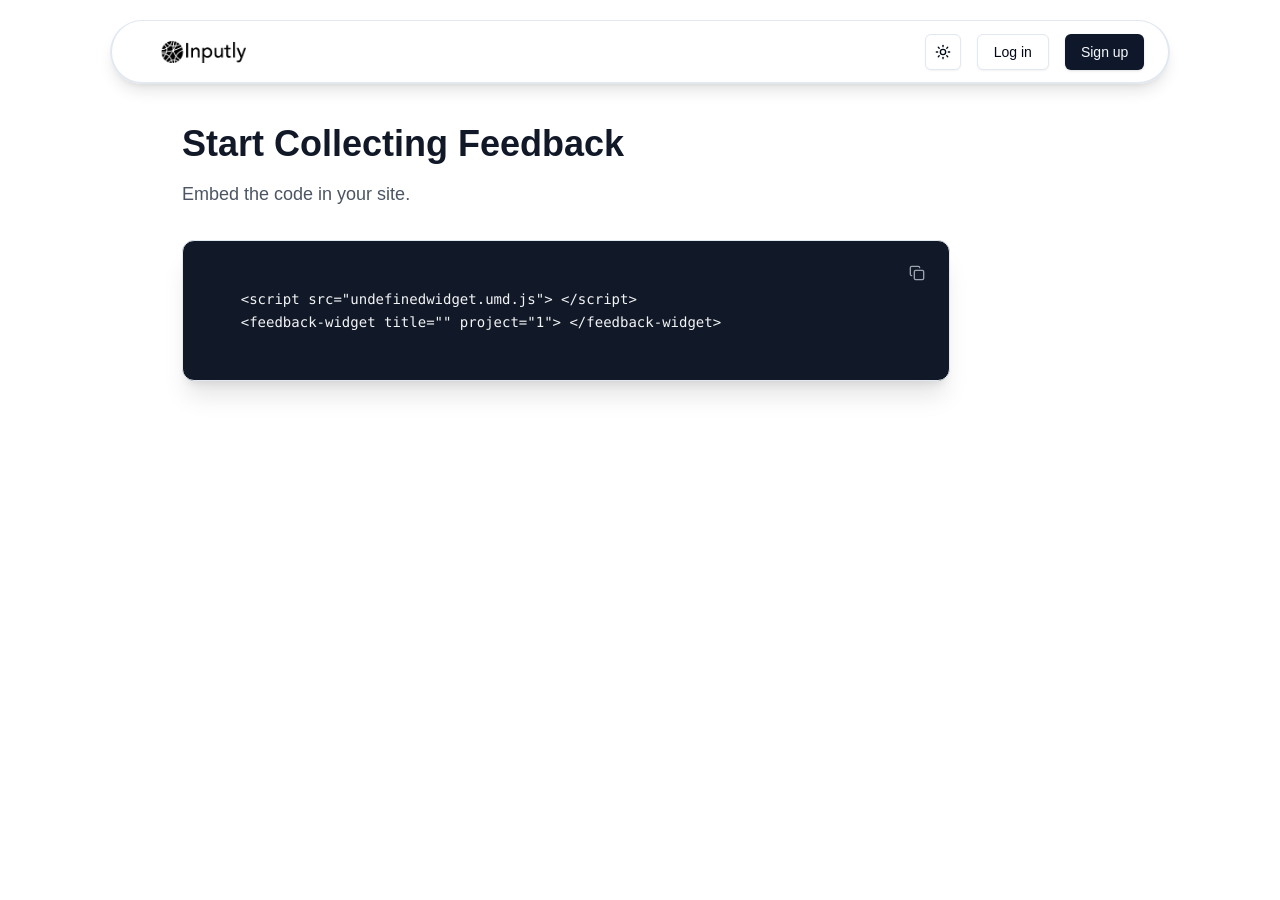
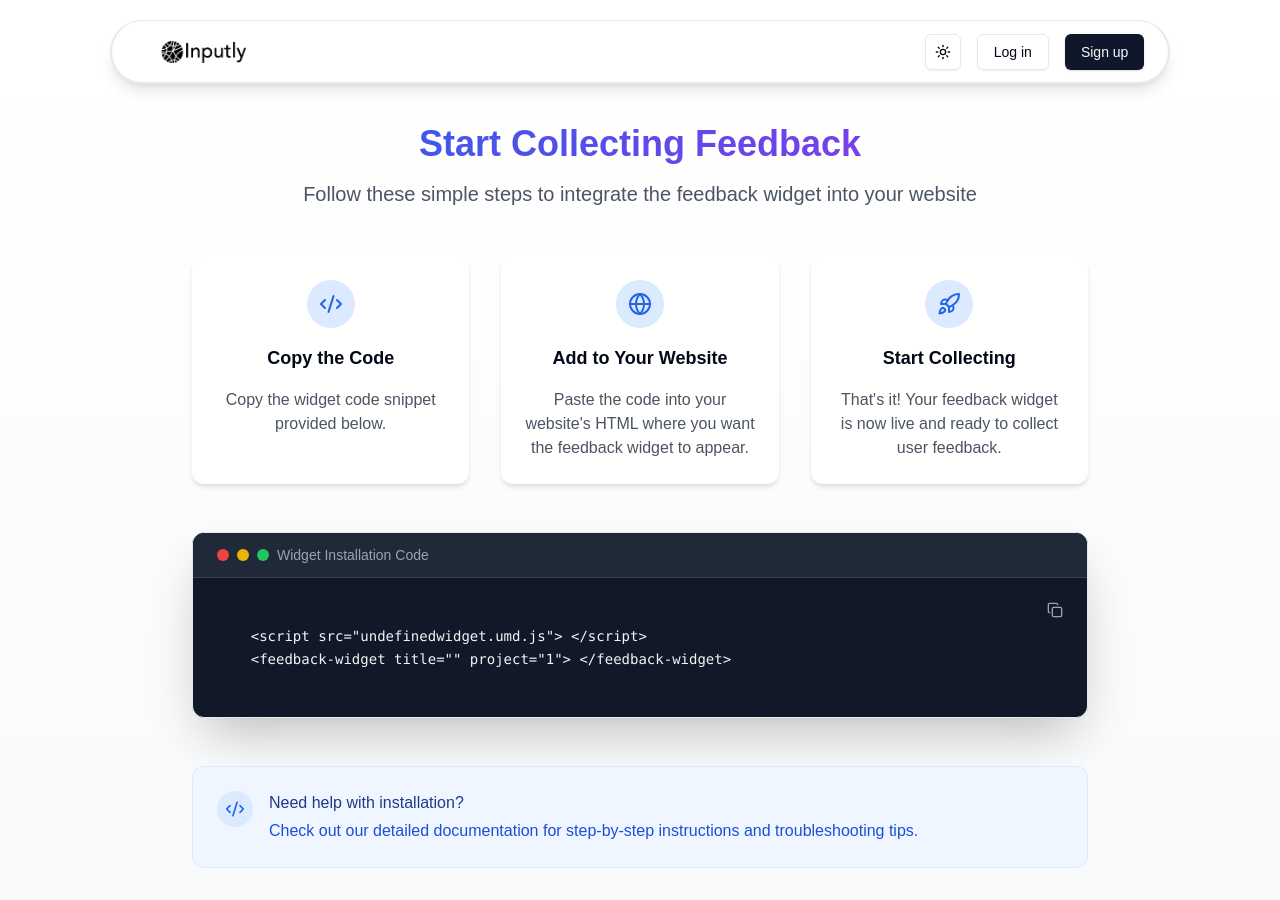
Before and after one commit to NateNear/Inputly-sass, a Next.js app: page /instructions/1 in a window 1280 px wide. Built offline with nearby package versions, Linux system fonts and the light colour scheme; no server answers; the database is empty.

Commit message:
changed feedback page ui and added delete button

```diff
--- a/app/(user)/dashboard/page.tsx
+++ b/app/(user)/dashboard/page.tsx
@@ -30,7 +30,7 @@ const Dashboard = async () => {
         </div>
       </div>
 
-      <div className="bg-gray-50 rounded-2xl p-6 shadow-sm">
+      <div className="bg-gray-50 dark:bg-gray-900 rounded-2xl p-6 shadow-sm">
         <div className="space-y-6">
           <ProjectList />
         </div>
--- a/app/(user)/instructions/[projectId]/page.tsx
+++ b/app/(user)/instructions/[projectId]/page.tsx
@@ -1,27 +1,74 @@
-/* eslint-disable @typescript-eslint/no-unused-vars */
+'use client';
+
 import React from 'react';
 import { Card, CardContent } from '@/components/ui/card';
-import { Label } from '@/components/ui/label';
 import { CopyButton } from '@/components/copyButton';
+import { Code2, Globe, Rocket } from 'lucide-react';
 
-const CodeDisplayPage = async({ params }: { params: { projectId: string } }) => {
-  const { projectId } = await params
+const CodeDisplayPage = ({ params }: { params: { projectId: string } }) => {
+  const { projectId } = params;
   const code = `
     <script src="${process.env.WIDGET_URL}widget.umd.js"> </script>
     <feedback-widget title="" project="${projectId}"> </feedback-widget>
   `;
 
+  const steps = [
+    {
+      icon: <Code2 className="w-6 h-6" />,
+      title: "Copy the Code",
+      description: "Copy the widget code snippet provided below."
+    },
+    {
+      icon: <Globe className="w-6 h-6" />,
+      title: "Add to Your Website",
+      description: "Paste the code into your website's HTML where you want the feedback widget to appear."
+    },
+    {
+      icon: <Rocket className="w-6 h-6" />,
+      title: "Start Collecting",
+      description: "That's it! Your feedback widget is now live and ready to collect user feedback."
+    }
+  ];
+
   return (
-    <div className="min-h-screen p-8">
-      <div className="max-w-3xl lg:mx-[150px] mx-auto space-y-8">
-        <div className="space-y-4">
-          <Label className="text-4xl font-bold text-gray-900">Start Collecting Feedback</Label>
-          <p className="text-lg text-gray-600">
-            Embed the code in your site.
+    <div className="min-h-screen bg-gradient-to-b from-white to-gray-50 p-8">
+      <div className="max-w-4xl mx-auto space-y-12">
+
+        <div className="text-center space-y-4">
+          <h1 className="text-4xl font-bold bg-gradient-to-r from-blue-600 to-purple-600 bg-clip-text text-transparent">
+            Start Collecting Feedback
+          </h1>
+          <p className="text-xl text-gray-600">
+            Follow these simple steps to integrate the feedback widget into your website
           </p>
         </div>
 
-        <Card className="bg-gray-900 shadow-xl">
+        <div className="grid grid-cols-1 md:grid-cols-3 gap-8">
+          {steps.map((step, index) => (
+            <div
+              key={index}
+              className="p-6 bg-white rounded-xl shadow-md hover:shadow-lg transition-shadow duration-300"
+            >
+              <div className="flex flex-col items-center text-center space-y-4">
+                <div className="p-3 bg-blue-100 rounded-full text-blue-600">
+                  {step.icon}
+                </div>
+                <h3 className="font-semibold text-lg">{step.title}</h3>
+                <p className="text-gray-600">{step.description}</p>
+              </div>
+            </div>
+          ))}
+        </div>
+
+        <Card className="bg-gray-900 shadow-2xl overflow-hidden">
+          <div className="bg-gray-800 px-6 py-3 border-b border-gray-700">
+            <div className="flex items-center space-x-2">
+              <div className="w-3 h-3 rounded-full bg-red-500"></div>
+              <div className="w-3 h-3 rounded-full bg-yellow-500"></div>
+              <div className="w-3 h-3 rounded-full bg-green-500"></div>
+              <span className="ml-4 text-gray-400 text-sm">Widget Installation Code</span>
+            </div>
+          </div>
           <CardContent className="p-6 relative">
             <pre className="text-gray-100 font-mono text-sm leading-relaxed overflow-x-auto">
               {code}
@@ -29,6 +76,22 @@ const CodeDisplayPage = async({ params }: { params: { projectId: string } }) =>
             <CopyButton text={code} />
           </CardContent>
         </Card>
+
+        <div className="bg-blue-50 p-6 rounded-xl border border-blue-100">
+          <div className="flex items-start space-x-4">
+            <div className="flex-shrink-0">
+              <div className="p-2 bg-blue-100 rounded-full">
+                <Code2 className="w-5 h-5 text-blue-600" />
+              </div>
+            </div>
+            <div>
+              <h3 className="font-medium text-blue-900">Need help with installation?</h3>
+              <p className="mt-1 text-blue-700">
+                Check out our detailed documentation for step-by-step instructions and troubleshooting tips.
+              </p>
+            </div>
+          </div>
+        </div>
       </div>
     </div>
   );
--- a/app/(user)/projects/[projectId]/page.tsx
+++ b/app/(user)/projects/[projectId]/page.tsx
@@ -2,6 +2,8 @@ import React from 'react';
 import { Card, CardContent, CardHeader, CardTitle } from '@/components/ui/card';
 import { Star, Download, Filter, Search, MessageSquare, TrendingUp, Calendar, ChevronLeft, ChevronRight } from 'lucide-react';
 import { getFeedbacks } from '@/index';
+import Link from 'next/link';
+import { Code2 } from 'lucide-react';
 
 const FeedbacksPage = async({ params }: { params: { projectId: number } }) => {
   const { projectId } = await params;
@@ -9,17 +11,24 @@ const FeedbacksPage = async({ params }: { params: { projectId: number } }) => {
 
   if(feedbacks.length === 0) {
     return (
-      <div className="min-h-screen p-6 flex items-center justify-center bg-gray-50">
-        <Card className="w-full max-w-3xl transform transition-all hover:shadow-lg">
+      <div className="min-h-screen p-6 flex items-center justify-center">
+        <Card className="w-full max-w-3xl transform transition-all hover:shadow-xl bg-white/80 backdrop-blur-sm border-0">
           <CardContent className="p-12 text-center">
             <div className="text-gray-400">
-              <div className="w-20 h-20 bg-gradient-to-br from-blue-50 to-indigo-50 rounded-full flex items-center justify-center mx-auto mb-6">
-                <MessageSquare className="h-10 w-10 text-indigo-500" />
+              <div className="w-24 h-24 bg-gradient-to-br from-indigo-100 to-purple-100 rounded-full flex items-center justify-center mx-auto mb-8 shadow-inner">
+                <MessageSquare className="h-12 w-12 text-indigo-500" />
               </div>
-              <h3 className="text-2xl font-bold text-gray-900">No feedback yet</h3>
-              <p className="mt-3 text-gray-500 max-w-md mx-auto">
+              <h3 className="text-3xl font-bold text-gray-900 mb-3">No feedback yet</h3>
+              <p className="mt-4 text-gray-500 max-w-md mx-auto text-lg leading-relaxed">
                 Start collecting valuable insights from your users. Your feedback will appear here once users start responding.
               </p>
+              <Link
+                href={`/instructions/${projectId}`}
+                className="mt-8 inline-flex items-center space-x-2 px-6 py-3 bg-gradient-to-r from-indigo-500 to-purple-500 text-white rounded-full hover:from-indigo-600 hover:to-purple-600 transition-all transform hover:scale-105 shadow-md"
+              >
+                <Code2 size={20} />
+                <span className="font-medium">Get Widget Code</span>
+              </Link>
             </div>
           </CardContent>
         </Card>
@@ -30,47 +39,57 @@ const FeedbacksPage = async({ params }: { params: { projectId: number } }) => {
   const avgRating = feedbacks.reduce((acc, curr) => acc + curr.stars, 0) / feedbacks.length;
 
   return (
-    <div className="min-h-screen bg-gray-50 p-6">
+    <div className="min-h-screen p-8">
       <div className="max-w-7xl mx-auto space-y-8">
-
-        <div className="flex justify-between items-center">
-          <h1 className="text-2xl font-bold text-gray-900">Feedback Dashboard</h1>
-          <button className="flex items-center space-x-2 px-4 py-2 bg-indigo-600 text-white rounded-lg hover:bg-indigo-700 transition-colors">
-            <Download size={18} />
-            <span>Export Data</span>
-          </button>
+        <div className="flex justify-between items-center backdrop-blur-sm bg-white/70 p-6 rounded-2xl shadow-sm">
+          <h1 className="text-3xl font-bold text-black bg-clip-text">
+            Feedback Dashboard
+          </h1>
+          <div className="flex items-center space-x-4">
+            <Link
+              href={`/instructions/${projectId}`}
+              className="flex items-center space-x-2 px-5 py-2.5 border-2 border-indigo-500 text-indigo-600 rounded-xl hover:bg-indigo-50 transition-all transform hover:scale-105"
+            >
+              <Code2 size={18} />
+              <span className="font-medium">Widget Code</span>
+            </Link>
+            <button className="flex items-center space-x-2 px-5 py-2.5 bg-gradient-to-r from-indigo-500 to-purple-500 text-white rounded-xl hover:from-indigo-600 hover:to-purple-600 transition-all transform hover:scale-105 shadow-md">
+              <Download size={18} />
+              <span className="font-medium">Export Data</span>
+            </button>
+          </div>
         </div>
 
         <div className="grid grid-cols-1 md:grid-cols-3 gap-6">
-          <Card className="transform transition-all hover:shadow-md">
-            <CardContent className="p-6">
+          <Card className="transform transition-all hover:scale-105 duration-300 hover:shadow-xl bg-white/80 backdrop-blur-sm border-0">
+            <CardContent className="p-8">
               <div className="flex items-center justify-between">
                 <div>
-                  <p className="text-sm font-medium text-gray-500">Total Responses</p>
-                  <p className="text-3xl font-bold text-gray-900 mt-2">{feedbacks.length}</p>
+                  <p className="text-sm font-medium text-gray-500 uppercase tracking-wider">Total Responses</p>
+                  <p className="text-4xl font-bold text-gray-900 mt-2">{feedbacks.length}</p>
                 </div>
-                <div className="w-12 h-12 bg-blue-50 rounded-full flex items-center justify-center">
-                  <MessageSquare className="h-6 w-6 text-blue-500" />
+                <div className="w-14 h-14 bg-gradient-to-br from-blue-100 to-blue-200 rounded-full flex items-center justify-center shadow-inner">
+                  <MessageSquare className="h-7 w-7 text-blue-600" />
                 </div>
               </div>
             </CardContent>
           </Card>
 
-          <Card className="transform transition-all hover:shadow-md">
-            <CardContent className="p-6">
+          <Card className="transform transition-all hover:scale-105 duration-300 hover:shadow-xl bg-white/80 backdrop-blur-sm border-0">
+            <CardContent className="p-8">
               <div className="flex items-center justify-between">
                 <div>
-                  <p className="text-sm font-medium text-gray-500">Average Rating</p>
+                  <p className="text-sm font-medium text-gray-500 uppercase tracking-wider">Average Rating</p>
                   <div className="flex items-center mt-2">
-                    <span className="text-3xl font-bold text-gray-900 mr-2">{avgRating.toFixed(1)}</span>
+                    <span className="text-4xl font-bold text-gray-900 mr-3">{avgRating.toFixed(1)}</span>
                     <div className="flex">
                       {[...Array(5)].map((_, i) => (
                         <Star
                           key={i}
-                          size={18}
+                          size={20}
                           className={`${
                             i < Math.round(avgRating)
-                              ? 'text-yellow-400 fill-yellow-400'
+                              ? 'text-yellow-400 fill-yellow-400 drop-shadow-md'
                               : 'text-gray-200'
                           }`}
                         />
@@ -78,44 +97,46 @@ const FeedbacksPage = async({ params }: { params: { projectId: number } }) => {
                     </div>
                   </div>
                 </div>
-                <div className="w-12 h-12 bg-yellow-50 rounded-full flex items-center justify-center">
-                  <TrendingUp className="h-6 w-6 text-yellow-500" />
+                <div className="w-14 h-14 bg-gradient-to-br from-yellow-100 to-yellow-200 rounded-full flex items-center justify-center shadow-inner">
+                  <TrendingUp className="h-7 w-7 text-yellow-600" />
                 </div>
               </div>
             </CardContent>
           </Card>
 
-          <Card className="transform transition-all hover:shadow-md">
-            <CardContent className="p-6">
+          <Card className="transform transition-all hover:scale-105 duration-300 hover:shadow-xl bg-white/80 backdrop-blur-sm border-0">
+            <CardContent className="p-8">
               <div className="flex items-center justify-between">
                 <div>
-                  <p className="text-sm font-medium text-gray-500">Latest Response</p>
-                  <p className="text-3xl font-bold text-gray-900 mt-2">
+                  <p className="text-sm font-medium text-gray-500 uppercase tracking-wider">Latest Response</p>
+                  <p className="text-4xl font-bold text-gray-900 mt-2">
                     {new Date(feedbacks[0].created_at).toLocaleDateString()}
                   </p>
                 </div>
-                <div className="w-12 h-12 bg-green-50 rounded-full flex items-center justify-center">
-                  <Calendar className="h-6 w-6 text-green-500" />
+                <div className="w-14 h-14 bg-gradient-to-br from-green-100 to-green-200 rounded-full flex items-center justify-center shadow-inner">
+                  <Calendar className="h-7 w-7 text-green-600" />
                 </div>
               </div>
             </CardContent>
           </Card>
         </div>
 
-        <Card className="shadow-sm">
-          <CardHeader className="border-b bg-white p-6">
+        <Card className="shadow-lg bg-white/80 backdrop-blur-sm border-0">
+          <CardHeader className="border-b border-gray-100 bg-white/50 p-6">
             <div className="flex flex-col md:flex-row md:items-center md:justify-between space-y-4 md:space-y-0">
-              <CardTitle className="text-xl font-bold text-gray-900">Feedback Responses</CardTitle>
+              <CardTitle className="text-2xl font-bold bg-clip-text text-black">
+                Feedback Responses
+              </CardTitle>
               <div className="flex items-center space-x-4">
                 <div className="relative flex-1 md:w-64">
                   <Search className="absolute left-3 top-1/2 transform -translate-y-1/2 text-gray-400" size={18} />
                   <input
                     type="text"
                     placeholder="Search feedback..."
-                    className="w-full pl-10 pr-4 py-2 border rounded-lg text-sm focus:outline-none focus:ring-2 focus:ring-indigo-500 focus:border-transparent"
+                    className="w-full pl-10 pr-4 py-2.5 border border-gray-200 rounded-xl text-sm focus:outline-none focus:ring-2 focus:ring-indigo-500 focus:border-transparent bg-white/50 backdrop-blur-sm"
                   />
                 </div>
-                <button className="p-2 hover:bg-gray-100 rounded-lg transition-colors">
+                <button className="p-2.5 hover:bg-gray-100 rounded-xl transition-colors">
                   <Filter size={18} className="text-gray-500" />
                 </button>
               </div>
@@ -126,23 +147,23 @@ const FeedbacksPage = async({ params }: { params: { projectId: number } }) => {
             <div className="overflow-x-auto">
               <table className="w-full">
                 <thead>
-                  <tr className="bg-gray-50">
+                  <tr className="bg-gray-50/50">
                     <th className="px-6 py-4 text-left text-xs font-semibold text-gray-500 uppercase tracking-wider">User</th>
                     <th className="px-6 py-4 text-left text-xs font-semibold text-gray-500 uppercase tracking-wider">Feedback</th>
                     <th className="px-6 py-4 text-left text-xs font-semibold text-gray-500 uppercase tracking-wider">Rating</th>
                   </tr>
                 </thead>
-                <tbody className="bg-white divide-y divide-gray-100">
+                <tbody className="divide-y divide-gray-100">
                   {feedbacks.map((feedback, index) => (
-                    <tr key={index} className="hover:bg-gray-50 transition-colors">
+                    <tr key={index} className="hover:bg-gray-50/50 transition-colors">
                       <td className="px-6 py-4">
                         <div className="flex items-center">
-                          <div className="w-8 h-8 bg-gray-100 rounded-full flex items-center justify-center">
-                            <span className="text-sm font-medium text-gray-600">
+                          <div className="w-10 h-10 bg-gradient-to-br from-indigo-100 to-purple-100 rounded-full flex items-center justify-center shadow-inner">
+                            <span className="text-sm font-medium text-indigo-600">
                               {feedback.email[0].toUpperCase()}
                             </span>
                           </div>
-                          <div className="ml-3">
+                          <div className="ml-4">
                             <div className="text-sm font-medium text-gray-900">{feedback.email}</div>
                           </div>
                         </div>
@@ -158,7 +179,7 @@ const FeedbacksPage = async({ params }: { params: { projectId: number } }) => {
                               size={16}
                               className={`${
                                 i < feedback.stars
-                                  ? 'text-yellow-400 fill-yellow-400'
+                                  ? 'text-yellow-400 fill-yellow-400 drop-shadow-sm'
                                   : 'text-gray-200'
                               }`}
                             />
@@ -171,18 +192,18 @@ const FeedbacksPage = async({ params }: { params: { projectId: number } }) => {
               </table>
             </div>
 
-            <div className="flex flex-col md:flex-row md:items-center md:justify-between px-6 py-4 bg-white border-t space-y-4 md:space-y-0">
+            <div className="flex flex-col md:flex-row md:items-center md:justify-between px-6 py-4 bg-white/50 border-t border-gray-100 space-y-4 md:space-y-0">
               <div className="text-sm text-gray-500">
                 Showing <span className="font-medium">1</span> to{' '}
                 <span className="font-medium">10</span> of{' '}
                 <span className="font-medium">{feedbacks.length}</span> results
               </div>
-              <div className="flex items-center space-x-2">
-                <button className="px-4 py-2 border rounded-lg text-sm hover:bg-gray-50 transition-colors disabled:opacity-50 disabled:cursor-not-allowed flex items-center space-x-1">
+              <div className="flex items-center space-x-3">
+                <button className="px-4 py-2 border border-gray-200 rounded-xl text-sm hover:bg-gray-50 transition-all disabled:opacity-50 disabled:cursor-not-allowed flex items-center space-x-1">
                   <ChevronLeft size={16} />
                   <span>Previous</span>
                 </button>
-                <button className="px-4 py-2 border rounded-lg text-sm hover:bg-gray-50 transition-colors disabled:opacity-50 disabled:cursor-not-allowed flex items-center space-x-1">
+                <button className="px-4 py-2 border border-gray-200 rounded-xl text-sm hover:bg-gray-50 transition-all disabled:opacity-50 disabled:cursor-not-allowed flex items-center space-x-1">
                   <span>Next</span>
                   <ChevronRight size={16} />
                 </button>
--- a/components/projectList.tsx
+++ b/components/projectList.tsx
@@ -10,7 +10,7 @@ import {
 import { getUserProjects, getUserSubscriptionAndProjects } from "@/index";
 import { GotToProjectButton } from "./gotToProjectButton";
 import { PROJECT_LIMITS, SUBSCRIPTION_PLANS } from "@/utils/subscriptions";
-import { DeleteProjectButton } from "./deleteButton";
+import { DeleteProjectButton } from "./deleteProjectButton";
 
 
 export async function ProjectList() {
@@ -23,7 +23,7 @@ export async function ProjectList() {
     <div className="space-y-6">
       <div className="flex justify-between items-center px-4">
         <div>
-          <h2 className="text-2xl font-bold">Your Projects</h2>
+          <h2 className="text-2xl font-bold dark:text-gray-50">Your Projects</h2>
           <p className="text-sm text-gray-500">
             {projectCount} / {projectLimit === Infinity ? '∞' : projectLimit} projects used
           </p>
```
Also changed, not shown: components/deleteProjectButton.tsx (renamed from components/deleteButton.tsx).
